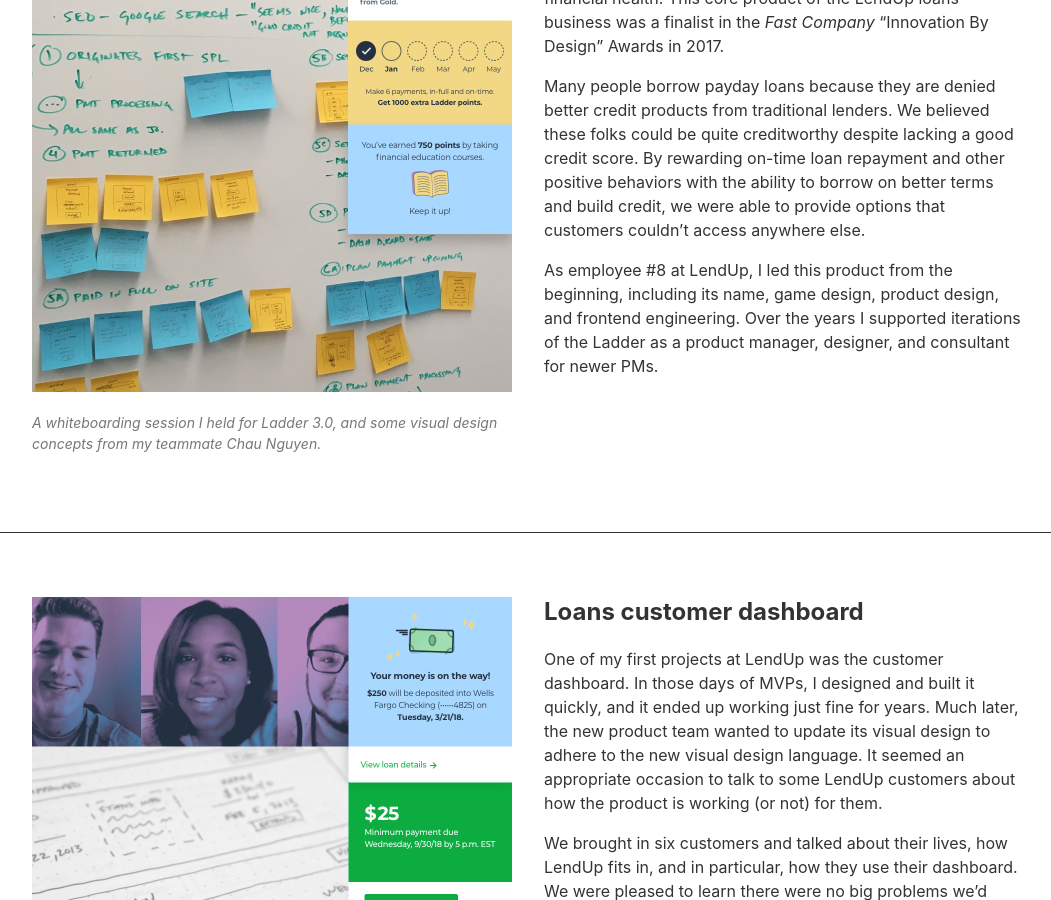
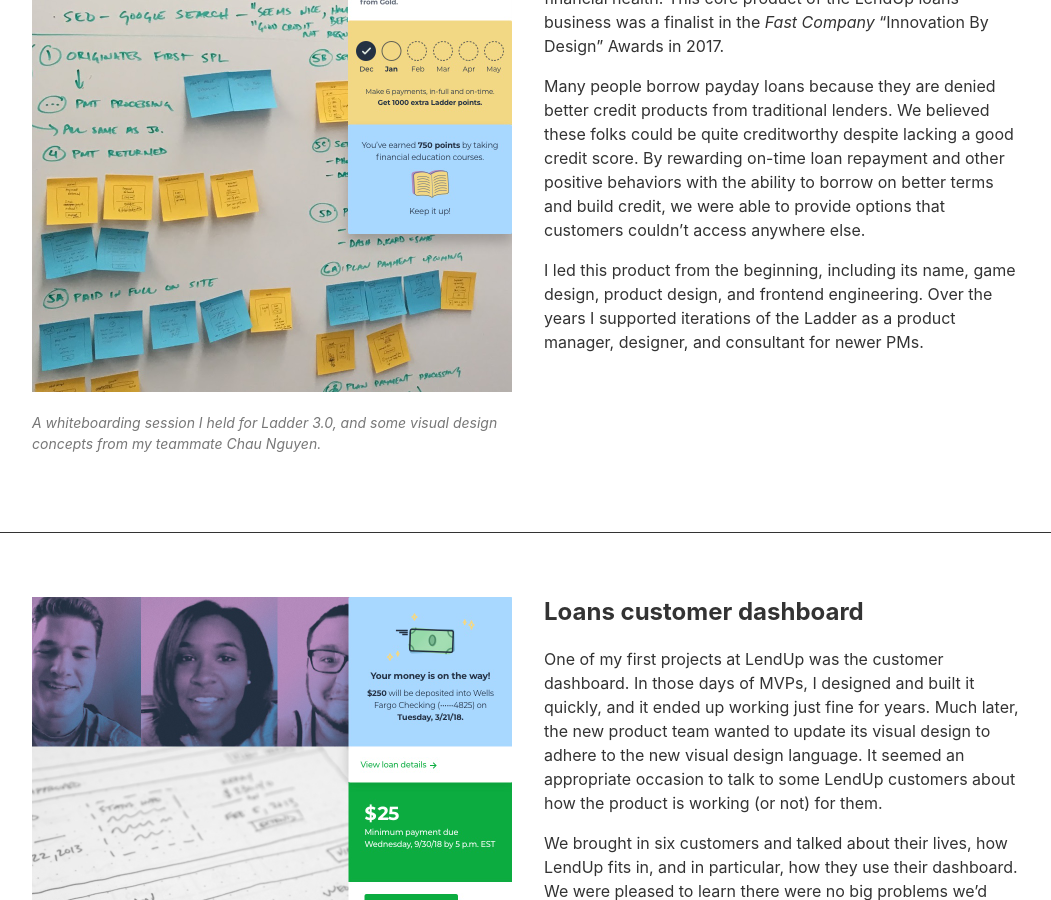
Before and after one commit to christopherdubs/christopherdubs.github.io, a Jekyll site: the page index.html, which Jekyll copies as it is, in a window 1280 px wide and 900 px high, scrolled down 593 px. Shown: the whole window, without its empty margins (96-1147 px from the left). Built offline with Jekyll 4.4.1, drawn with Linux system fonts in a browser that asks for light colours.

Commit message:
enough about being #8 already

```diff
--- a/index.html
+++ b/index.html
@@ -31,7 +31,7 @@
     <h2 class="mt0-ns lh-title">The LendUp Ladder</h2>
     <p class="measure mt0">The LendUp Ladder is a path from payday loans to better financial health. This core product of the LendUp loans business was a finalist in the <i>Fast Company</i> &#8220;Innovation By Design&#8221; Awards in 2017.</p>
     <p class="measure">Many people borrow payday loans because they are denied better credit products from traditional lenders. We believed these folks could be quite creditworthy despite lacking a good credit score. By rewarding on-time loan repayment and other positive behaviors with the ability to borrow on better terms and build credit, we were able to provide options that customers couldn&#8217;t access anywhere else.</p>
-    <p class="measure">As employee #8 at LendUp, I led this product from the beginning, including its name, game design, product design, and frontend engineering. Over the years I supported iterations of the Ladder as a product manager, designer, and consultant for newer PMs.</p>
+    <p class="measure">I led this product from the beginning, including its name, game design, product design, and frontend engineering. Over the years I supported iterations of the Ladder as a product manager, designer, and consultant for newer PMs.</p>
   </div>
 </article>
 
```
